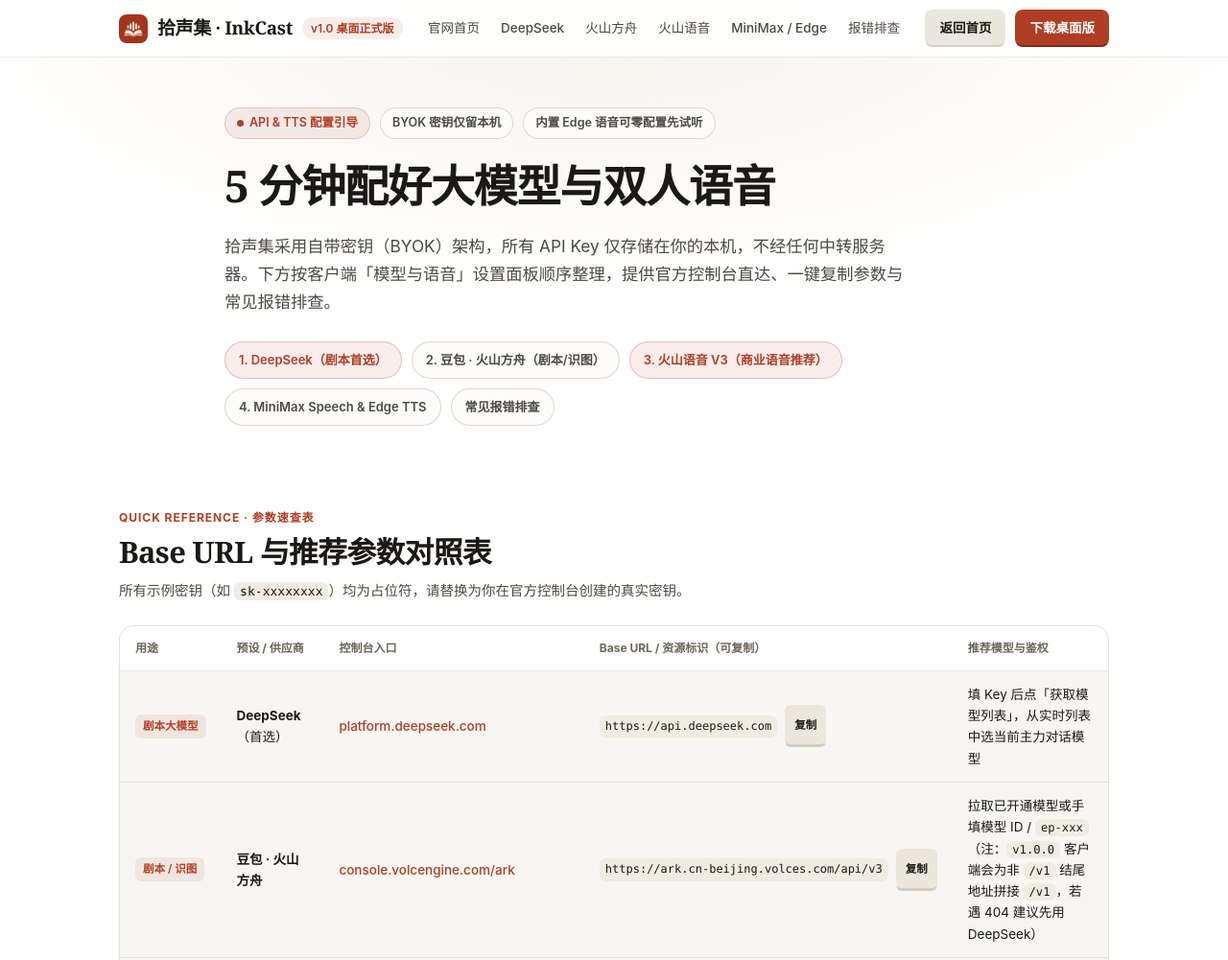
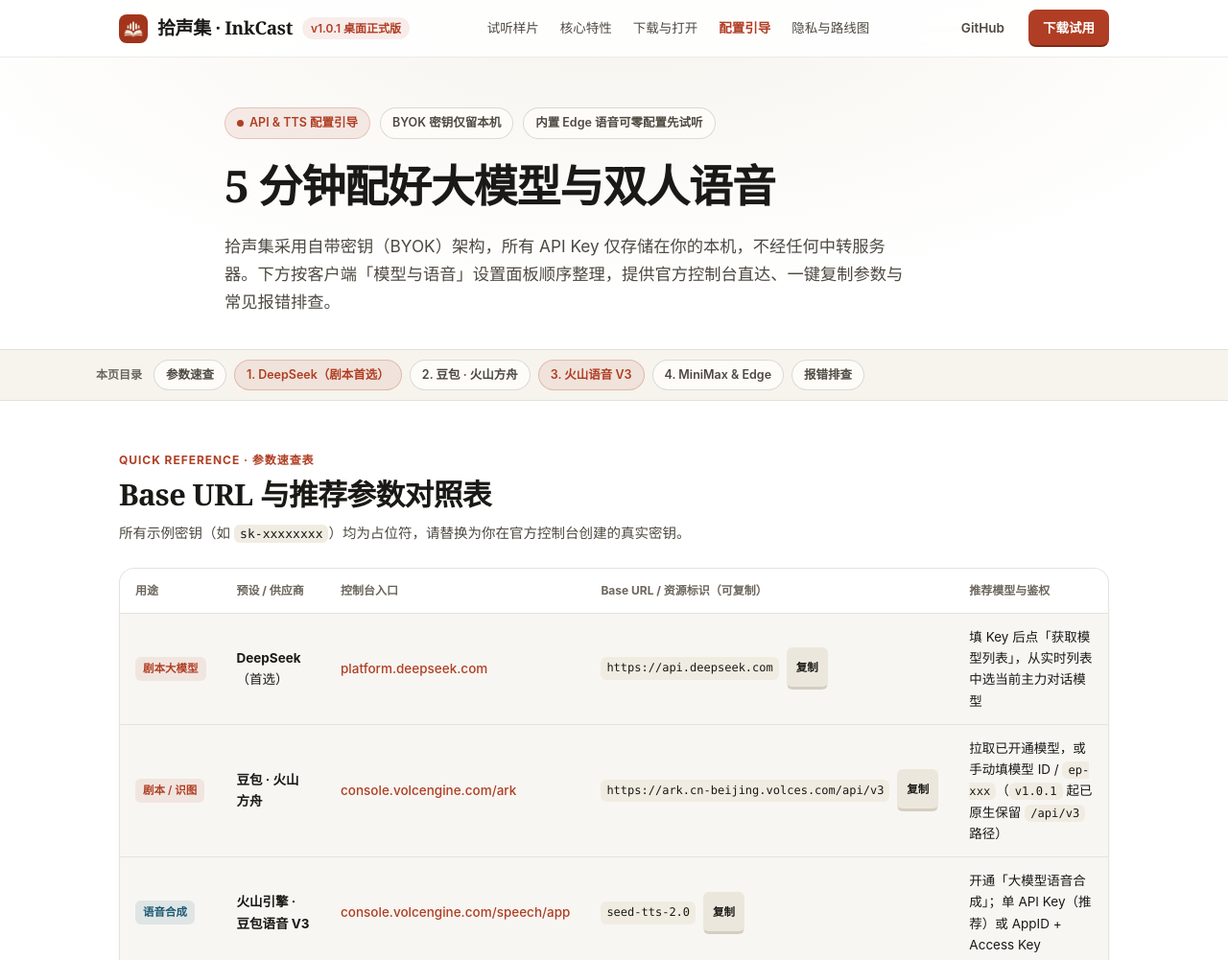
Before and after one commit to Alex-955/Podcast-Generator, an Electron app: page website/guide.html in a window 1280 px wide. Shown: the top 1001 px of the page at 96% size. Drawn offline with Linux system fonts and the light colour scheme.

Commit message:
feat(website): upgrade download links to v1.0.1 and unify guide.html navigation

```diff
--- a/website/guide.html
+++ b/website/guide.html
@@ -21,24 +21,23 @@
 <body>
   <header class="topbar" id="topbar">
     <div class="container topbar-inner">
-      <a class="brand" href="./index.html" aria-label="返回拾声集 InkCast 首页">
+      <a class="brand" href="./index.html" aria-label="拾声集 InkCast 首页">
         <img class="brand-mark" src="./assets/images/logo.png" alt="" width="30" height="30">
         <span class="brand-title">拾声集 · InkCast</span>
-        <span class="version-badge" data-config-text="versionBadge">v1.0 桌面正式版</span>
+        <span class="version-badge" data-config-text="versionBadge">v1.0.1 桌面正式版</span>
       </a>
 
-      <nav class="topbar-nav" aria-label="配置引导导航">
-        <a class="nav-link" href="./index.html">官网首页</a>
-        <a class="nav-link" href="#deepseek">DeepSeek</a>
-        <a class="nav-link" href="#doubao-llm">火山方舟</a>
-        <a class="nav-link" href="#volcengine-tts">火山语音</a>
-        <a class="nav-link" href="#minimax-tts">MiniMax / Edge</a>
-        <a class="nav-link" href="#guide-faq">报错排查</a>
+      <nav class="topbar-nav" aria-label="页面导航">
+        <a class="nav-link" href="./index.html#stage">试听样片</a>
+        <a class="nav-link" href="./index.html#features">核心特性</a>
+        <a class="nav-link" href="./index.html#onboarding">下载与打开</a>
+        <a class="nav-link is-active" href="./guide.html" aria-current="page">配置引导</a>
+        <a class="nav-link" href="./index.html#roadmap">隐私与路线图</a>
       </nav>
 
       <div class="topbar-actions">
-        <a class="btn btn-subtle btn-sm" href="./index.html">返回首页</a>
-        <a class="btn btn-primary btn-sm" href="./index.html#onboarding">下载桌面版</a>
+        <a class="btn btn-ghost btn-sm" data-config-link="githubRepo" href="https://github.com/Alex-955/Podcast-Generator" target="_blank" rel="noopener noreferrer">GitHub</a>
+        <a class="btn btn-primary btn-sm" href="./index.html#onboarding">下载试用</a>
       </div>
     </div>
   </header>
@@ -63,19 +62,24 @@
         <p class="hero-subtitle">
           拾声集采用自带密钥（BYOK）架构，所有 API Key 仅存储在你的本机，不经任何中转服务器。下方按客户端「模型与语音」设置面板顺序整理，提供官方控制台直达、一键复制参数与常见报错排查。
         </p>
-
-        <div class="guide-jump-bar" aria-label="快速定位配置对象">
-          <a class="guide-jump-pill is-primary" href="#deepseek">1. DeepSeek（剧本首选）</a>
-          <a class="guide-jump-pill" href="#doubao-llm">2. 豆包 · 火山方舟（剧本/识图）</a>
-          <a class="guide-jump-pill is-primary" href="#volcengine-tts">3. 火山语音 V3（商业语音推荐）</a>
-          <a class="guide-jump-pill" href="#minimax-tts">4. MiniMax Speech &amp; Edge TTS</a>
-          <a class="guide-jump-pill" href="#guide-faq">常见报错排查</a>
-        </div>
       </div>
     </section>
 
+    <!-- 页内吸顶二级目录 -->
+    <nav class="guide-subnav" aria-label="配置引导页内目录">
+      <div class="container guide-subnav-inner">
+        <span class="guide-subnav-label">本页目录</span>
+        <a class="guide-subnav-pill" href="#compare">参数速查</a>
+        <a class="guide-subnav-pill is-primary" href="#deepseek">1. DeepSeek（剧本首选）</a>
+        <a class="guide-subnav-pill" href="#doubao-llm">2. 豆包 · 火山方舟</a>
+        <a class="guide-subnav-pill is-primary" href="#volcengine-tts">3. 火山语音 V3</a>
+        <a class="guide-subnav-pill" href="#minimax-tts">4. MiniMax &amp; Edge</a>
+        <a class="guide-subnav-pill" href="#guide-faq">报错排查</a>
+      </div>
+    </nav>
+
     <!-- 一键复制参数对照表 -->
-    <section class="section-block" aria-labelledby="compareHeading">
+    <section class="section-block guide-anchor" id="compare" aria-labelledby="compareHeading">
       <div class="container">
         <div class="section-header">
           <div>
@@ -120,7 +124,7 @@
                       <button type="button" class="btn btn-subtle btn-xs" data-copy-text="https://ark.cn-beijing.volces.com/api/v3" data-copy-toast="已复制火山方舟 Base URL">复制</button>
                     </div>
                   </td>
-                  <td>拉取已开通模型或手填模型 ID / <code>ep-xxx</code>（注：<code>v1.0.0</code> 客户端会为非 <code>/v1</code> 结尾地址拼接 <code>/v1</code>，若遇 404 建议先用 DeepSeek）</td>
+                  <td>拉取已开通模型，或手动填模型 ID / <code>ep-xxx</code>（<code>v1.0.1</code> 起已原生保留 <code>/api/v3</code> 路径）</td>
                 </tr>
                 <tr>
                   <td><span class="guide-role-tag is-tts">语音合成</span></td>
@@ -243,7 +247,7 @@
           <article class="step-card">
             <span class="step-num-badge">3</span>
             <h3 class="step-card-title">选豆包预设，拉取或手填 ID</h3>
-            <p class="step-card-desc">在拾声集预设选<strong>「豆包 · 火山方舟」</strong>，填入 Key 后可点「获取模型列表」或手填模型 ID / <code>ep-xxx</code>。<strong>注：<code>v1.0.0</code> 客户端对非 <code>/v1</code> 结尾地址会自动拼接 <code>/v1</code>（后续版本修复），若当前版本请求报 404 建议先使用 DeepSeek。</strong></p>
+            <p class="step-card-desc">在拾声集预设选<strong>「豆包 · 火山方舟」</strong>，填入 Key 后可点「获取模型列表」；若列表未返回全部模型，直接把模型 ID 或 <code>ep-xxx</code> 手动填入模型名称框即可（<code>v1.0.1</code> 起已原生保留 <code>/api/v3</code> 路径，仍用旧版 <code>v1.0.0</code> 请先升级）。</p>
             <div class="guide-path-pill">模型与语音 → 预设：豆包 · 火山方舟</div>
           </article>
         </div>
@@ -391,7 +395,7 @@
 
           <article class="privacy-card">
             <h3>2. 火山方舟拉不到列表或报 404 怎么办？</h3>
-            <p><code>v1.0.0</code> 客户端对非 <code>/v1</code> 结尾的 Base URL 会自动拼接 <code>/v1</code>（如 <code>/api/v3/v1/...</code>），若在 <code>v1.0.0</code> 遇到 404，建议先使用 DeepSeek（后续版本已规划修复）；已兼容或修复版本中，若列表未返回全部模型，可手填模型 ID 或 <code>ep-xxxxxxxx</code>。</p>
+            <p>若列表未返回全部模型，直接在「模型名称」手动填写已开通的模型 ID 或接入点 <code>ep-xxxxxxxx</code> 即可。若您仍在使用 <code>v1.0.0</code> 旧版遇到 404，升级到 <code>v1.0.1</code> 即可自动保留 <code>/api/v3</code> 路径。</p>
           </article>
 
           <article class="privacy-card">
@@ -413,10 +417,10 @@
         <div class="closing-cta">
           <div>
             <h2>密钥准备好后，回到客户端即可开播</h2>
-            <p>还没有安装桌面端？前往官网首页下载 <span data-config-text="versionBadge">v1.0 桌面正式版</span>（免装 Node.js）。</p>
+            <p>还没有安装桌面端？前往官网首页下载 <span data-config-text="versionBadge">v1.0.1 桌面正式版</span>（免装 Node.js）。</p>
           </div>
           <div class="closing-cta-actions">
-            <a class="btn btn-primary btn-lg" href="./index.html#onboarding">前往下载拾声集 v1.0</a>
+            <a class="btn btn-primary btn-lg" href="./index.html#onboarding">前往下载拾声集 v1.0.1</a>
             <a class="btn btn-outline btn-lg" href="./index.html#stage">返回首页试听样片</a>
           </div>
         </div>
@@ -428,12 +432,12 @@
     <div class="container footer-inner">
       <div class="footer-brand">
         <img class="footer-brand-mark" src="./assets/images/logo.png" alt="" width="22" height="22">
-        <span><strong>拾声集 · InkCast</strong> · 双人对话播客生成器（<span data-config-text="versionBadge">v1.0 桌面正式版</span>）· GPL-3.0 License · 「拾声集 / InkCast」名称与图标保留相应商标权利</span>
+        <span><strong>拾声集 · InkCast</strong> · 双人对话播客生成器（<span data-config-text="versionBadge">v1.0.1 桌面正式版</span>）· GPL-3.0 License · 「拾声集 / InkCast」名称与图标保留相应商标权利</span>
       </div>
       <div class="footer-links">
         <a href="./index.html">官网首页</a>
         <a data-config-link="githubRepo" href="https://github.com/Alex-955/Podcast-Generator" target="_blank" rel="noopener noreferrer">GitHub 仓库</a>
-        <a data-config-link="githubReleases" href="https://github.com/Alex-955/Podcast-Generator/releases/tag/v1.0.0" target="_blank" rel="noopener noreferrer">Releases v1.0.0</a>
+        <a data-config-link="githubReleases" href="https://github.com/Alex-955/Podcast-Generator/releases/tag/v1.0.1" target="_blank" rel="noopener noreferrer">Releases v1.0.1</a>
         <a data-config-link="githubLicense" href="https://github.com/Alex-955/Podcast-Generator/blob/main/LICENSE" target="_blank" rel="noopener noreferrer">GPL-3.0 协议</a>
         <a data-config-link="githubTrademark" href="https://github.com/Alex-955/Podcast-Generator/blob/main/TRADEMARK.md" target="_blank" rel="noopener noreferrer">商标声明</a>
       </div>
--- a/website/scripts/interactions.js
+++ b/website/scripts/interactions.js
@@ -2,11 +2,11 @@
   'use strict';
 
   const FALLBACK_CONFIG = {
-    filename: 'InkCast-v1.0.0-mac-arm64.dmg',
-    directUrl: 'https://github.com/Alex-955/Podcast-Generator/releases/download/v1.0.0/InkCast-v1.0.0-mac-arm64.dmg',
-    githubReleasesUrl: 'https://github.com/Alex-955/Podcast-Generator/releases/tag/v1.0.0',
+    filename: 'InkCast-v1.0.1-mac-arm64.dmg',
+    directUrl: 'https://github.com/Alex-955/Podcast-Generator/releases/download/v1.0.1/InkCast-v1.0.1-mac-arm64.dmg',
+    githubReleasesUrl: 'https://github.com/Alex-955/Podcast-Generator/releases/tag/v1.0.1',
     githubRepoUrl: 'https://github.com/Alex-955/Podcast-Generator',
-    sha256: 'shasum -a 256 InkCast-v1.0.0-mac-*.dmg',
+    sha256: 'shasum -a 256 InkCast-v1.0.1-mac-*.dmg',
     requireNodeNotice: false,
   };
 
@@ -101,8 +101,8 @@
       githubAssetUrl,
       sha256,
       directLabel: osBucket.directLabel || (os === 'win' ? '下载 Windows 64 位安装版 (.exe)' : '下载 Apple Silicon (.dmg)'),
-      secondaryLabel: osBucket.secondaryLabel || (os === 'win' ? '前往 GitHub Releases v1.0.0' : '下载 Intel 芯片 (.dmg)'),
-      heroLabel: osBucket.heroButtonLabel || osBucket.heroLabel || (os === 'win' ? '下载 Windows 安装版（v1.0）' : '下载 macOS 桌面版（v1.0）'),
+      secondaryLabel: osBucket.secondaryLabel || (os === 'win' ? '前往 GitHub Releases v1.0.1' : '下载 Intel 芯片 (.dmg)'),
+      heroLabel: osBucket.heroButtonLabel || osBucket.heroLabel || (os === 'win' ? '下载 Windows 安装版（v1.0.1）' : '下载 macOS 桌面版（v1.0.1）'),
       switchLabel: osBucket.switchButtonLabel || osBucket.switchLabel || (os === 'win' ? '切到 macOS 版' : '切到 Windows 版'),
     };
   }
--- a/website/scripts/site-config.js
+++ b/website/scripts/site-config.js
@@ -2,22 +2,22 @@
   'use strict';
 
   var GITHUB_REPO = 'https://github.com/Alex-955/Podcast-Generator';
-  var GITHUB_RELEASES = GITHUB_REPO + '/releases/tag/v1.0.0';
-  var RELEASE_DOWNLOAD_BASE = GITHUB_REPO + '/releases/download/v1.0.0/';
+  var GITHUB_RELEASES = GITHUB_REPO + '/releases/tag/v1.0.1';
+  var RELEASE_DOWNLOAD_BASE = GITHUB_REPO + '/releases/download/v1.0.1/';
 
-  var MAC_ARM64_FILE = 'InkCast-v1.0.0-mac-arm64.dmg';
-  var MAC_X64_FILE = 'InkCast-v1.0.0-mac-x64.dmg';
-  var WIN_X64_FILE = 'InkCast-v1.0.0-win-x64-setup.exe';
-  var PORTABLE_ZIP_FILE = 'InkCast-v1.0.0-portable.zip';
-  var PORTABLE_TAR_FILE = 'InkCast-v1.0.0-portable.tar.gz';
+  var MAC_ARM64_FILE = 'InkCast-v1.0.1-mac-arm64.dmg';
+  var MAC_X64_FILE = 'InkCast-v1.0.1-mac-x64.dmg';
+  var WIN_X64_FILE = 'InkCast-v1.0.1-win-x64-setup.exe';
+  var PORTABLE_ZIP_FILE = 'InkCast-v1.0.1-portable.zip';
+  var PORTABLE_TAR_FILE = 'InkCast-v1.0.1-portable.tar.gz';
   var SHA256SUMS_FILE = 'SHA256SUMS.txt';
 
   var SITE_CONFIG = {
     brandName: '拾声集',
     brandEn: 'InkCast',
     brandSub: '双人对话播客生成器',
-    versionBadge: 'v1.0 桌面正式版',
-    versionTag: 'v1.0.0',
+    versionBadge: 'v1.0.1 桌面正式版',
+    versionTag: 'v1.0.1',
     requireNodeNotice: false,
     nodeRequirement: '免装 Node.js · 下载即用桌面客户端',
     githubRepo: GITHUB_REPO,
@@ -33,13 +33,13 @@
       nodejsDownload: 'https://nodejs.org/'
     },
     texts: {
-      versionBadge: 'v1.0 桌面正式版'
+      versionBadge: 'v1.0.1 桌面正式版'
     },
     downloads: {
       mac: {
         os: 'mac',
         osLabel: 'macOS',
-        heroButtonLabel: '下载 macOS 桌面版（v1.0）',
+        heroButtonLabel: '下载 macOS 桌面版（v1.0.1）',
         switchButtonLabel: '切到 Windows 版',
         filename: MAC_ARM64_FILE,
         directUrl: RELEASE_DOWNLOAD_BASE + MAC_ARM64_FILE,
@@ -47,24 +47,24 @@
         githubAssetUrl: RELEASE_DOWNLOAD_BASE + MAC_X64_FILE,
         secondaryLabel: '下载 Intel 芯片 (.dmg)',
         githubReleasesUrl: GITHUB_RELEASES,
-        sha256: 'shasum -a 256 InkCast-v1.0.0-mac-*.dmg',
-        shaCommand: 'shasum -a 256 InkCast-v1.0.0-mac-*.dmg',
+        sha256: 'shasum -a 256 InkCast-v1.0.1-mac-*.dmg',
+        shaCommand: 'shasum -a 256 InkCast-v1.0.1-mac-*.dmg',
         intelFilename: MAC_X64_FILE,
         intelUrl: RELEASE_DOWNLOAD_BASE + MAC_X64_FILE
       },
       win: {
         os: 'win',
         osLabel: 'Windows',
-        heroButtonLabel: '下载 Windows 安装版（v1.0）',
+        heroButtonLabel: '下载 Windows 安装版（v1.0.1）',
         switchButtonLabel: '切到 macOS 版',
         filename: WIN_X64_FILE,
         directUrl: RELEASE_DOWNLOAD_BASE + WIN_X64_FILE,
         directLabel: '下载 Windows 64 位安装版 (.exe)',
         githubAssetUrl: GITHUB_RELEASES,
-        secondaryLabel: '前往 GitHub Releases v1.0.0',
+        secondaryLabel: '前往 GitHub Releases v1.0.1',
         githubReleasesUrl: GITHUB_RELEASES,
-        sha256: 'certutil -hashfile InkCast-v1.0.0-win-x64-setup.exe SHA256',
-        shaCommand: 'certutil -hashfile InkCast-v1.0.0-win-x64-setup.exe SHA256'
+        sha256: 'certutil -hashfile InkCast-v1.0.1-win-x64-setup.exe SHA256',
+        shaCommand: 'certutil -hashfile InkCast-v1.0.1-win-x64-setup.exe SHA256'
       },
       portable: {
         zipFilename: PORTABLE_ZIP_FILE,
--- a/website/styles/main.css
+++ b/website/styles/main.css
@@ -2200,6 +2200,73 @@ body.modal-open {
   .guide-shot-grid {
     grid-template-columns: 1fr;
   }
+}
+
+.nav-link.is-active {
+  color: var(--accent);
+  font-weight: 600;
+}
+
+.guide-subnav {
+  position: sticky;
+  top: 60px;
+  z-index: 35;
+  background: rgba(246, 243, 236, 0.92);
+  backdrop-filter: blur(10px);
+  -webkit-backdrop-filter: blur(10px);
+  border-top: 1px solid var(--hairline);
+  border-bottom: 1px solid var(--hairline);
+}
+
+.guide-subnav-inner {
+  display: flex;
+  align-items: center;
+  gap: 8px;
+  padding: 10px 0;
+  overflow-x: auto;
+  scrollbar-width: none;
+}
+
+.guide-subnav-inner::-webkit-scrollbar {
+  display: none;
+}
+
+.guide-subnav-label {
+  font-size: 12px;
+  font-weight: 600;
+  color: var(--ink-muted);
+  white-space: nowrap;
+  margin-right: 4px;
+}
+
+.guide-subnav-pill {
+  display: inline-flex;
+  align-items: center;
+  padding: 5px 12px;
+  border-radius: 999px;
+  font-size: 12.5px;
+  font-weight: 600;
+  white-space: nowrap;
+  text-decoration: none;
+  color: var(--ink-secondary);
+  background: var(--bg-surface);
+  border: 1px solid var(--hairline-strong);
+  transition: border-color 160ms ease, color 160ms ease, background-color 160ms ease;
+}
+
+.guide-subnav-pill:hover {
+  color: var(--accent);
+  border-color: var(--accent);
+}
+
+.guide-subnav-pill.is-primary {
+  background: var(--accent-soft);
+  color: var(--accent);
+  border-color: rgba(176, 62, 36, 0.25);
+}
+
+.guide-anchor {
+  scroll-margin-top: 122px;
 }
 
 .modal-file-row {
```
Also changed, not shown: website/index.html (+26 -26 lines), website/latest.json (+6 -6 lines).
